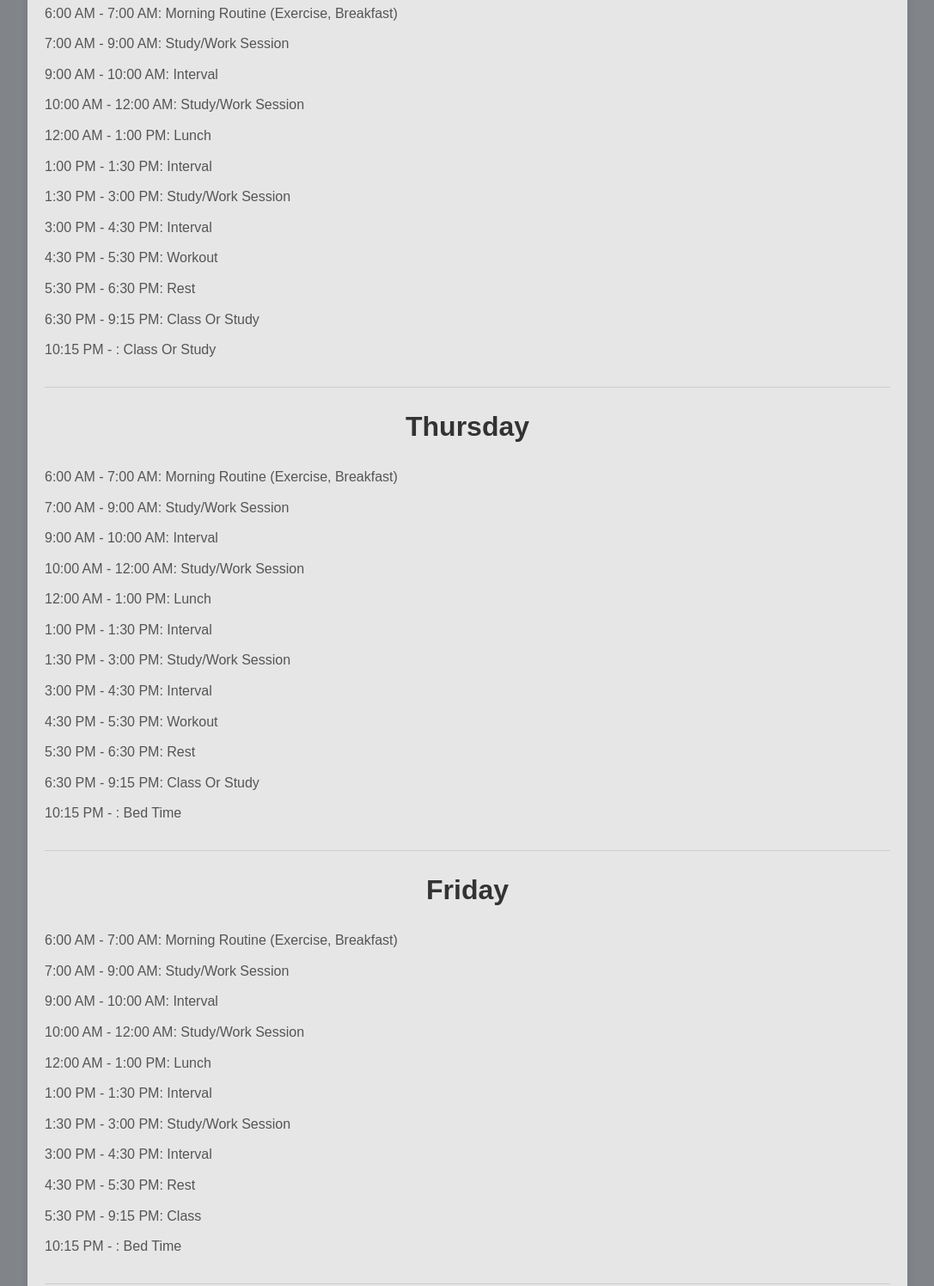
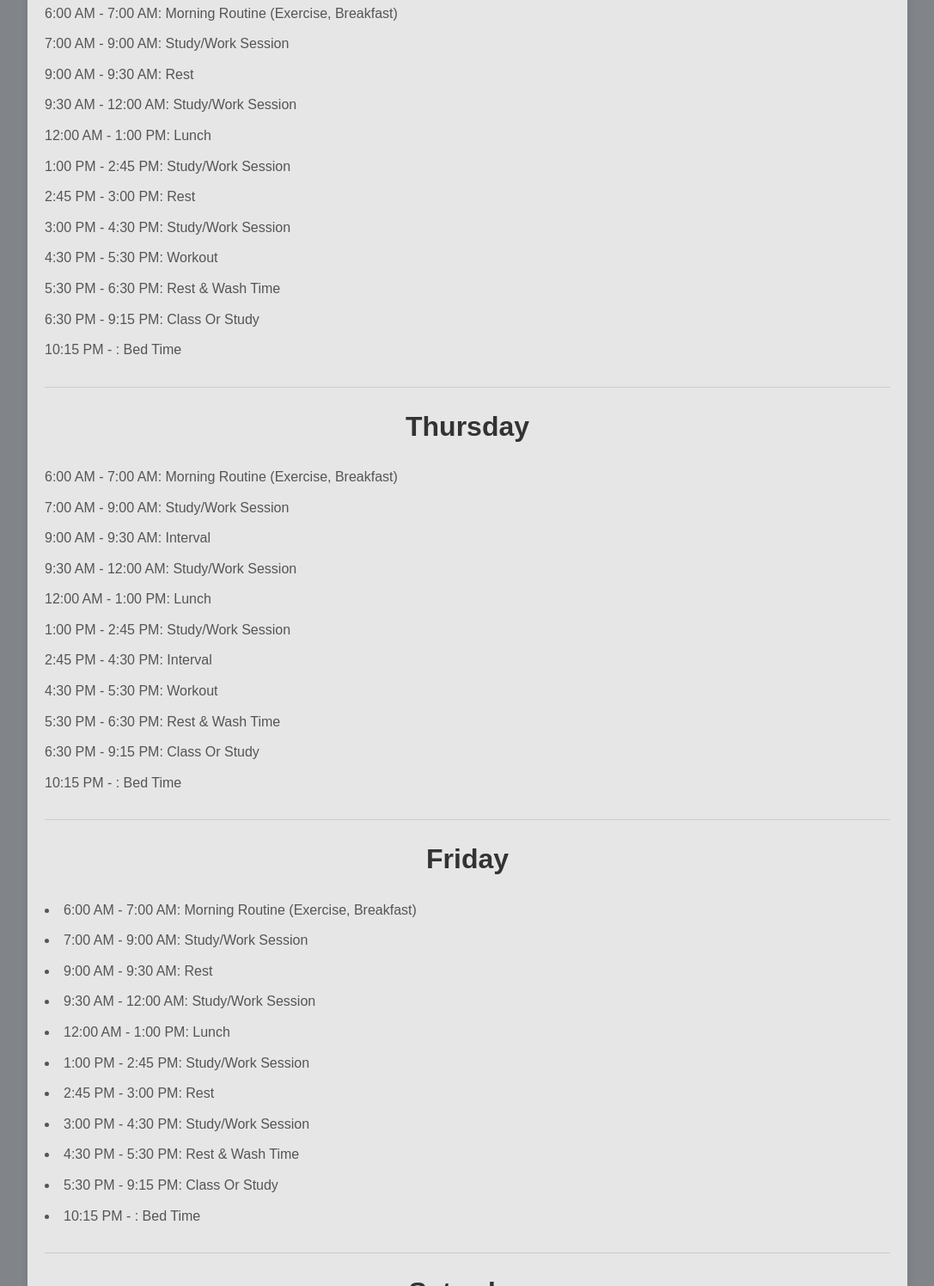
Before and after one commit to theekshanavidu/plan, a plain HTML site: page index.html in a window 1280 px wide. Shown: the part 1304-2800 px from the top of the page at 86% size, without its empty margins (96-1183 px from the left). Drawn offline with Linux system fonts and the light colour scheme.

Commit message:
Add files via upload

```diff
--- a/index.html
+++ b/index.html
@@ -15,14 +15,14 @@
       <ul>
         <li>6:00 AM - 7:00 AM: Morning Routine (Exercise, Breakfast)</li>
         <li>7:00 AM - 9:00 AM: Study/Work Session</li>
-        <li>9:00 AM - 10:00 AM: Interval</li>
-        <li>10:00 AM - 12:00 AM: Study/Work Session</li>
+        <li>9:00 AM - 9:30 AM: Rest</li>
+        <li>9:30 AM - 12:00 AM: Study/Work Session</li>
         <li>12:00 AM - 1:00 PM: Lunch</li>
-        <li>1:00 PM - 1:30 PM: Interval</li>
-        <li>1:30 PM - 3:00 PM: Study/Work Session</li>
-        <li>3:00 PM - 4:30 PM: Interval</li>
+        <li>1:00 PM - 2:45 PM: Study/Work Session</li>
+        <li>2:45 PM - 3:00 PM: Rest</li>
+        <li>3:00 PM - 4:30 PM: Study/Work Session</li>
         <li>4:30 PM - 5:30 PM: Workout</li>
-        <li>5:30 PM - 6:30 PM: Rest</li>
+        <li>5:30 PM - 6:30 PM: Rest & Wash Time</li>
         <li>6:30 PM - 9:15 PM: Class Or Study</li>
         <li>10:15 PM -       : Bed Time</li>
         <!-- Add more schedule items for Monday here -->
@@ -33,14 +33,14 @@
       <ul>
         <li>6:00 AM - 7:00 AM: Morning Routine (Exercise, Breakfast)</li>
         <li>7:00 AM - 9:00 AM: Study/Work Session</li>
-        <li>9:00 AM - 10:00 AM: Interval</li>
-        <li>10:00 AM - 12:00 AM: Study/Work Session</li>
+        <li>9:00 AM - 9:30 AM: Rest</li>
+        <li>9:30 AM - 12:00 AM: Study/Work Session</li>
         <li>12:00 AM - 1:00 PM: Lunch</li>
-        <li>1:00 PM - 1:30 PM: Interval</li>
-        <li>1:30 PM - 3:00 PM: Study/Work Session</li>
-        <li>3:00 PM - 4:30 PM: Interval</li>
+        <li>1:00 PM - 2:45 PM: Study/Work Session</li>
+        <li>2:45 PM - 3:00 PM: Rest</li>
+        <li>3:00 PM - 4:30 PM: Study/Work Session</li>
         <li>4:30 PM - 5:30 PM: Workout</li>
-        <li>5:30 PM - 6:30 PM: Rest</li>
+        <li>5:30 PM - 6:30 PM: Rest & Wash Time</li>
         <li>6:30 PM - 9:15 PM: Class Or Study</li>
         <li>10:15 PM -       : Bed Time</li>
         <!-- Add more schedule items for Tuesday here -->
@@ -51,16 +51,16 @@
       <ul>
         <li>6:00 AM - 7:00 AM: Morning Routine (Exercise, Breakfast)</li>
         <li>7:00 AM - 9:00 AM: Study/Work Session</li>
-        <li>9:00 AM - 10:00 AM: Interval</li>
-        <li>10:00 AM - 12:00 AM: Study/Work Session</li>
+        <li>9:00 AM - 9:30 AM: Rest</li>
+        <li>9:30 AM - 12:00 AM: Study/Work Session</li>
         <li>12:00 AM - 1:00 PM: Lunch</li>
-        <li>1:00 PM - 1:30 PM: Interval</li>
-        <li>1:30 PM - 3:00 PM: Study/Work Session</li>
-        <li>3:00 PM - 4:30 PM: Interval</li>
+        <li>1:00 PM - 2:45 PM: Study/Work Session</li>
+        <li>2:45 PM - 3:00 PM: Rest</li>
+        <li>3:00 PM - 4:30 PM: Study/Work Session</li>
         <li>4:30 PM - 5:30 PM: Workout</li>
-        <li>5:30 PM - 6:30 PM: Rest</li>
+        <li>5:30 PM - 6:30 PM: Rest & Wash Time</li>
         <li>6:30 PM - 9:15 PM: Class Or Study</li>
-        <li>10:15 PM -       : Class Or Study</li>
+        <li>10:15 PM -       : Bed Time</li>
         <!-- Add more schedule items for Monday here -->
       </ul>
     </section>
@@ -69,14 +69,13 @@
       <ul>
         <li>6:00 AM - 7:00 AM: Morning Routine (Exercise, Breakfast)</li>
         <li>7:00 AM - 9:00 AM: Study/Work Session</li>
-        <li>9:00 AM - 10:00 AM: Interval</li>
-        <li>10:00 AM - 12:00 AM: Study/Work Session</li>
+        <li>9:00 AM - 9:30 AM: Interval</li>
+        <li>9:30 AM - 12:00 AM: Study/Work Session</li>
         <li>12:00 AM - 1:00 PM: Lunch</li>
-        <li>1:00 PM - 1:30 PM: Interval</li>
-        <li>1:30 PM - 3:00 PM: Study/Work Session</li>
-        <li>3:00 PM - 4:30 PM: Interval</li>
+        <li>1:00 PM - 2:45 PM: Study/Work Session</li>
+        <li>2:45 PM - 4:30 PM: Interval</li>
         <li>4:30 PM - 5:30 PM: Workout</li>
-        <li>5:30 PM - 6:30 PM: Rest</li>
+        <li>5:30 PM - 6:30 PM: Rest & Wash Time</li>
         <li>6:30 PM - 9:15 PM: Class Or Study</li>
         <li>10:15 PM -       : Bed Time</li>
         <!-- Add more schedule items for Monday here -->
@@ -84,17 +83,16 @@
     </section>
     <section class="schedule">
       <h2>Friday</h2>
-      <ul>
         <li>6:00 AM - 7:00 AM: Morning Routine (Exercise, Breakfast)</li>
         <li>7:00 AM - 9:00 AM: Study/Work Session</li>
-        <li>9:00 AM - 10:00 AM: Interval</li>
-        <li>10:00 AM - 12:00 AM: Study/Work Session</li>
+        <li>9:00 AM - 9:30 AM: Rest</li>
+        <li>9:30 AM - 12:00 AM: Study/Work Session</li>
         <li>12:00 AM - 1:00 PM: Lunch</li>
-        <li>1:00 PM - 1:30 PM: Interval</li>
-        <li>1:30 PM - 3:00 PM: Study/Work Session</li>
-        <li>3:00 PM - 4:30 PM: Interval</li>
-        <li>4:30 PM - 5:30 PM: Rest</li>
-        <li>5:30 PM - 9:15 PM: Class</li>
+        <li>1:00 PM - 2:45 PM: Study/Work Session</li>
+        <li>2:45 PM - 3:00 PM: Rest</li>
+        <li>3:00 PM - 4:30 PM: Study/Work Session</li>
+        <li>4:30 PM - 5:30 PM: Rest & Wash Time</li>
+        <li>5:30 PM - 9:15 PM: Class Or Study</li>
         <li>10:15 PM -       : Bed Time</li>
         <!-- Add more schedule items for Tuesday here -->
       </ul>
@@ -104,14 +102,14 @@
       <ul>
         <li>6:00 AM - 7:00 AM: Morning Routine (Exercise, Breakfast)</li>
         <li>7:00 AM - 9:00 AM: Study/Work Session</li>
-        <li>9:00 AM - 10:00 AM: Interval</li>
-        <li>10:00 AM - 12:00 AM: Study/Work Session</li>
+        <li>9:00 AM - 9:30 AM: Rest</li>
+        <li>9:30 AM - 12:00 AM: Study/Work Session</li>
         <li>12:00 AM - 1:00 PM: Lunch</li>
-        <li>1:00 PM - 1:30 PM: Interval</li>
-        <li>1:30 PM - 3:00 PM: Study/Work Session</li>
-        <li>3:00 PM - 4:30 PM: Interval</li>
+        <li>1:00 PM - 2:45 PM: Study/Work Session</li>
+        <li>2:45 PM - 3:00 PM: Rest</li>
+        <li>3:00 PM - 4:30 PM: Study/Work Session</li>
         <li>4:30 PM - 5:30 PM: Workout</li>
-        <li>5:30 PM - 6:30 PM: Rest</li>
+        <li>5:30 PM - 6:30 PM: Rest & Wash Time</li>
         <li>6:30 PM - 9:15 PM: Class Or Study</li>
         <li>10:15 PM -       : Bed Time</li>
         <!-- Add more schedule items for Monday here -->
@@ -125,7 +123,6 @@
         <li>3:50 PM - 4:50 PM: Rest</li>
         <li>4:50 PM - 7:10 PM: Class</li>
         <li>7:10 PM - 9:45 PM: Study</li>
-        <li>6:30 PM - 9:15 PM: Class Or Study</li>
         <li>10:15 PM -       : Bed Time</li>
         <!-- Add more schedule items for Monday here -->
       </ul>
```
